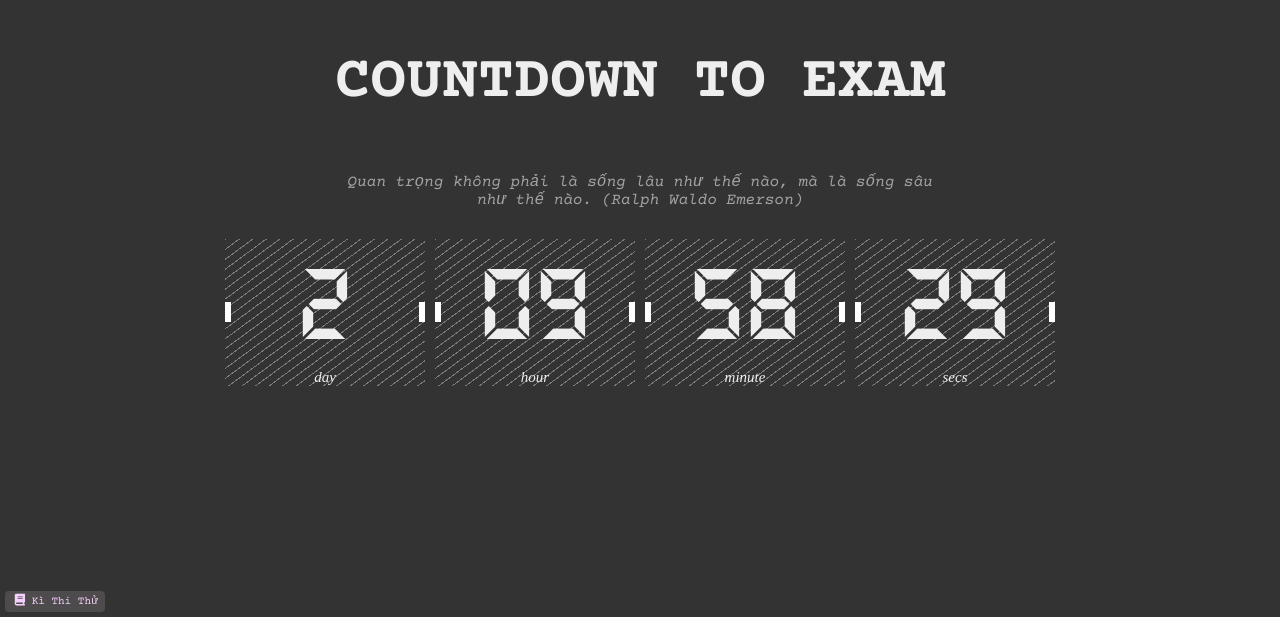
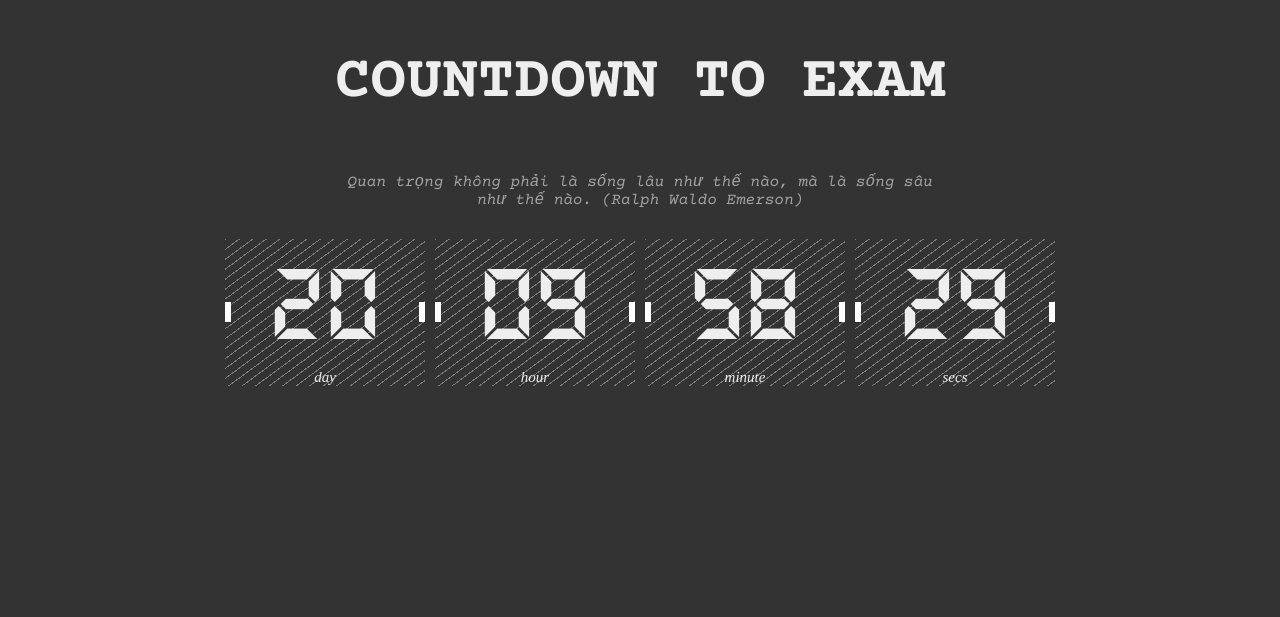
Before and after one commit to ledinhducmanh/countdown, a plain HTML site: page index.html in a window 1280 px wide. Shown: the part 183-800 px from the top of the page. Drawn offline with nearby package versions, Linux system fonts and the light colour scheme.

Commit message:
Update index.html

```diff
--- a/index.html
+++ b/index.html
@@ -108,20 +108,7 @@
         margin: 10px 0;
         font-family: "FX_LED";
       }
-      .st {
-        position: fixed;
-        left: 5px;
-        bottom: -6px;
-      }
-      #dgnl {
-        font-size: 11px;
-        text-align: right;
-        cursor: pointer;
-        background: #4d4b4b;
-        color: #f5d0fe;
-        padding: 3.6px 7px;
-        border-radius: 4px;
-      }
+
       i {
         margin-left: 3px;
         margin-right: 7px;
@@ -179,15 +166,9 @@
         </div>
       </div>
     </div>
-    <div class="st">
-      <p id="dgnl"><i class="fa-solid fa-book"></i>Kì Thi Thử</p>
-    </div>
+
     <script>
-      const dgnlBTN = document.getElementById("dgnl");
-      let endDate = new Date("06/6/2025 00:00:00").getTime();
-      dgnlBTN.onclick = () => {
-        endDate = new Date("05/26/2025 00:00:00").getTime();
-      };
+      let endDate = new Date("06/24/2025 00:00:00").getTime();
       let check = setInterval(function () {
       let now = new Date().getTime();
       let distance = endDate - now;
```
